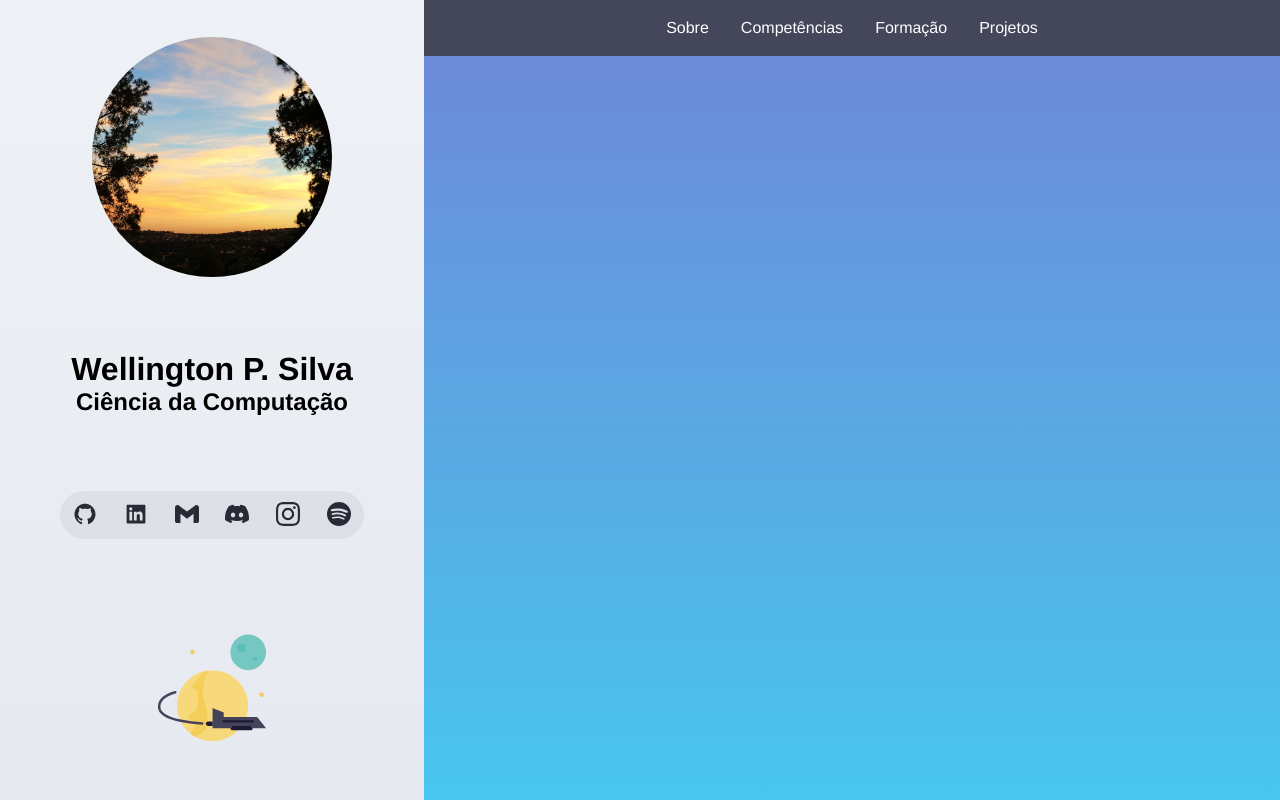
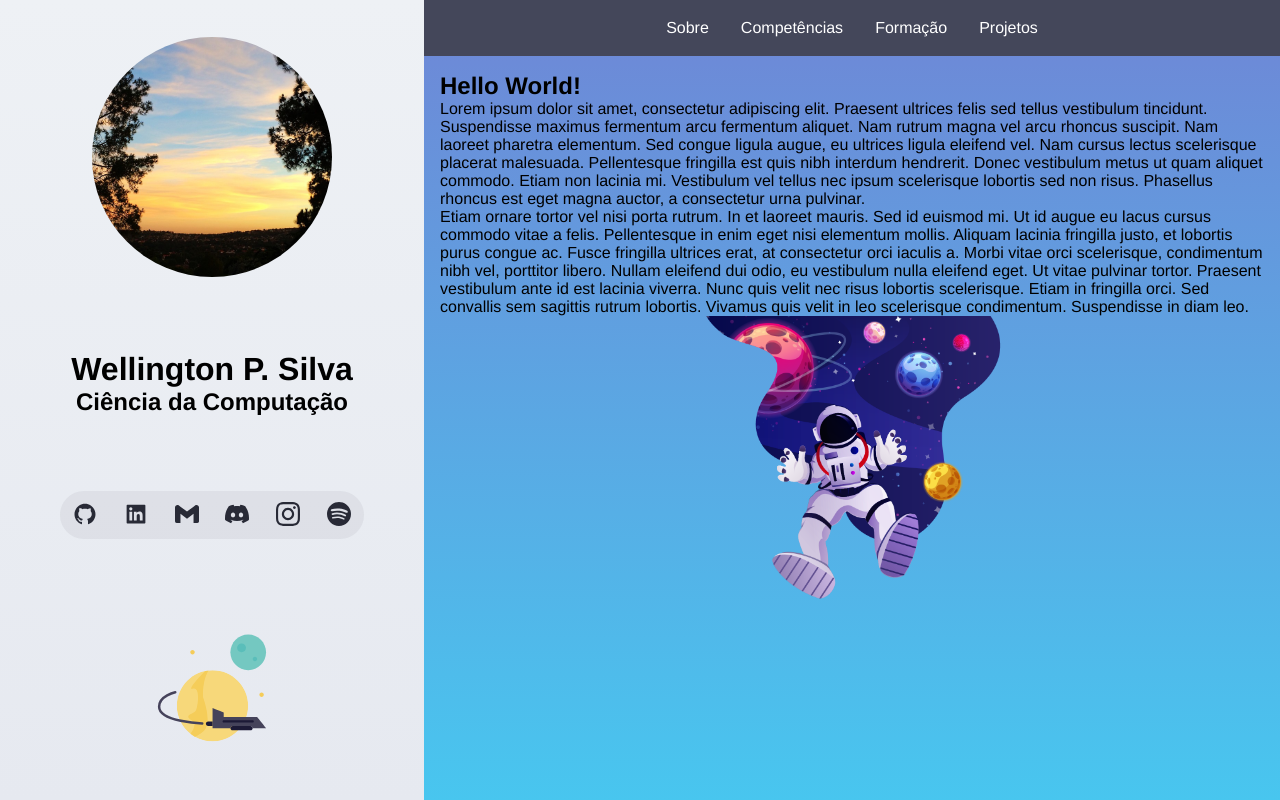
Before and after one commit to wellingtonengps/aboutme, a Next.js app: page / in a window 1280 px wide. Built offline with nearby package versions, Linux system fonts and the light colour scheme.

Commit message:
sobre apra index

```diff
--- a/src/components/Header/index.jsx
+++ b/src/components/Header/index.jsx
@@ -8,7 +8,7 @@ export default function Header() {
 
             <ul>
                 <li>
-                <Link href="http://localhost:3000/sobre">
+                    <Link href="http://localhost:3000/">
                         <a>Sobre</a>
                     </Link>
                 </li>
--- a/src/pages/index.jsx
+++ b/src/pages/index.jsx
@@ -1,12 +1,41 @@
-import Head from 'next/head'
 import React from 'react'
 
-export default function Home() {
-  return (
-    <div>
-      <Head>
-        <title>Home Page</title>
-      </Head>
-    </div>
-  )
+import Lottie from 'react-lottie';
+import { SobreWrapper } from '../styles/sobre';
+import animationData from './Sobre.json';
+
+function Animation() {
+    const defaultOptions = {
+        loop: true,
+        autoplay: true,
+        animationData: animationData,
+        rendererSettings: {
+            preserveAspectRatio: "xMidYMid slice"
+        }
+    };
+
+    return (
+        <div>
+            <Lottie
+                options={defaultOptions}
+                height={300}
+                width={300}
+            />
+        </div>
+    );
 }
+
+
+export default function Secao() {
+    return (
+        <SobreWrapper>
+            <h2>Hello World!</h2>
+            <p>Lorem ipsum dolor sit amet, consectetur adipiscing elit. Praesent ultrices felis sed tellus vestibulum tincidunt. Suspendisse maximus fermentum arcu fermentum aliquet. Nam rutrum magna vel arcu rhoncus suscipit. Nam laoreet pharetra elementum. Sed congue ligula augue, eu ultrices ligula eleifend vel. Nam cursus lectus scelerisque placerat malesuada. Pellentesque fringilla est quis nibh interdum hendrerit. Donec vestibulum metus ut quam aliquet commodo. Etiam non lacinia mi. Vestibulum vel tellus nec ipsum scelerisque lobortis sed non risus. Phasellus rhoncus est eget magna auctor, a consectetur urna pulvinar.
+            </p>
+            <p>
+                Etiam ornare tortor vel nisi porta rutrum. In et laoreet mauris. Sed id euismod mi. Ut id augue eu lacus cursus commodo vitae a felis. Pellentesque in enim eget nisi elementum mollis. Aliquam lacinia fringilla justo, et lobortis purus congue ac. Fusce fringilla ultrices erat, at consectetur orci iaculis a. Morbi vitae orci scelerisque, condimentum nibh vel, porttitor libero. Nullam eleifend dui odio, eu vestibulum nulla eleifend eget. Ut vitae pulvinar tortor. Praesent vestibulum ante id est lacinia viverra. Nunc quis velit nec risus lobortis scelerisque. Etiam in fringilla orci. Sed convallis sem sagittis rutrum lobortis. Vivamus quis velit in leo scelerisque condimentum. Suspendisse in diam leo.
+            </p>
+            <Animation />
+        </SobreWrapper>
+    )
+}
```
Also changed, not shown: src/pages/sobre.jsx (deleted, +0 -41 lines). Lines whose indentation alone changed are shown as unchanged.
